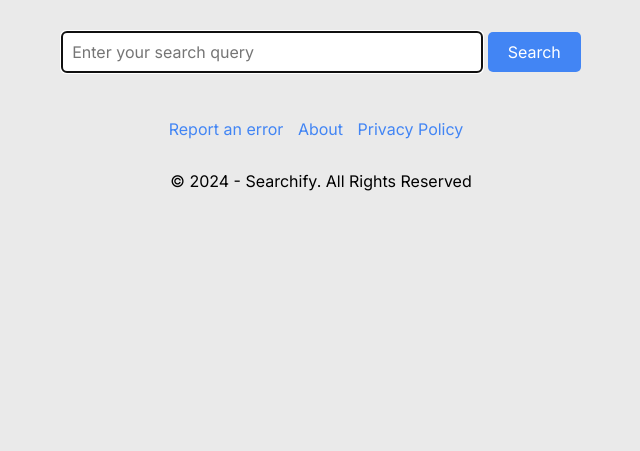
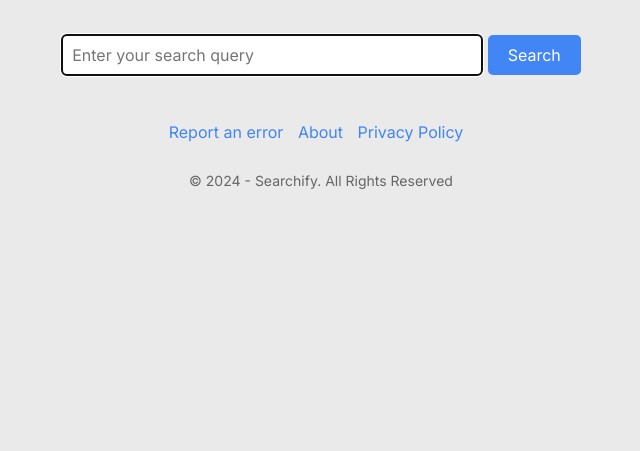
Before and after one commit to tankmanfan44/Searchify, a PHP site: page / in a window 1280 px wide. Shown: the part 349-800 px from the top of the page, without its empty margins (319-959 px from the left). Run offline with PHP 8.4, Linux system fonts and the light colour scheme.

Commit message:
Update index.php

```diff
--- a/index.php
+++ b/index.php
@@ -32,8 +32,8 @@ $random_number = rand(20, 60);
     <meta name="twitter:title" content="Searchify - Searching Beyond Boundaries">
     <meta name="twitter:description" content="Find what you need quickly and effortlessly. Explore the web without boundaries with Searchify.">
     <meta name="twitter:image" content="/images/twitter_img.png">
-    <meta property="og:image" content="favicon.ico">
-    <link rel="icon" type="image/x-icon" href="favicon.ico">
+    <meta property="og:image" content="/images/favicon.ico">
+    <link rel="icon" type="image/x-icon" href="/images/favicon.ico">
     <link rel="stylesheet" href="https://fonts.googleapis.com/css2?family=Inter:wght@400;700&display=swap">
     <link rel="stylesheet" href="search.css">
     <title><?php echo getPageTitle(); ?></title>
@@ -165,7 +165,7 @@ if(isset($_GET['q'])) {
                     <p style="text-decoration: none; color: #4285f4; margin-right: 10px; display: inline-block; cursor:pointer;">About</p>
                     <p style="text-decoration: none; color: #4285f4; margin-right: 10px; display: inline-block; cursor:pointer;">Privacy Policy</p>
                 </div>
-    <p align="center">© ' . date("Y") . ' - Searchify. All Rights Reserved</p></div>
+    <p align="center" style="font-size: 14px; color:#666">© ' . date("Y") . ' - Searchify. All Rights Reserved</p></div>
 
 <script>
 var clickCount = 0;
@@ -397,7 +397,7 @@ function haha() {
 <br>
   </div>
 </div>
-<p align="center">© ' . date("Y") . ' - Searchify. All Rights Reserved</p>
+<p align="center" style="font-size: 14px; color:#666">© ' . date("Y") . ' - Searchify. All Rights Reserved</p>
         </div>
     </div>
         ';
```
